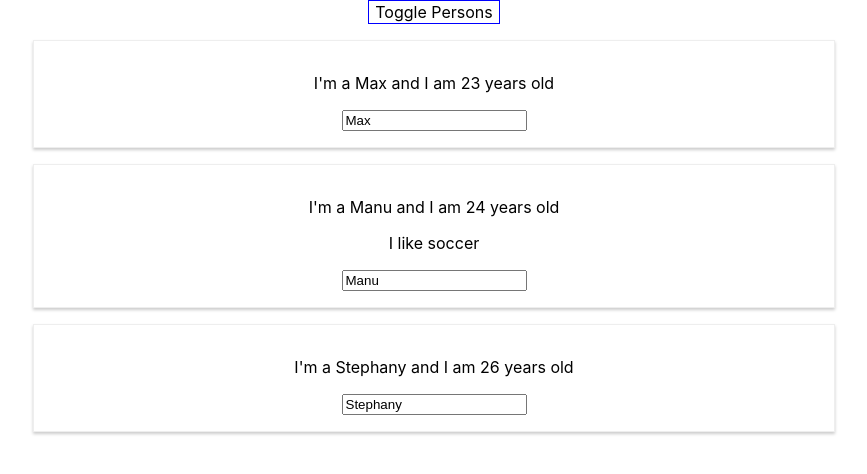
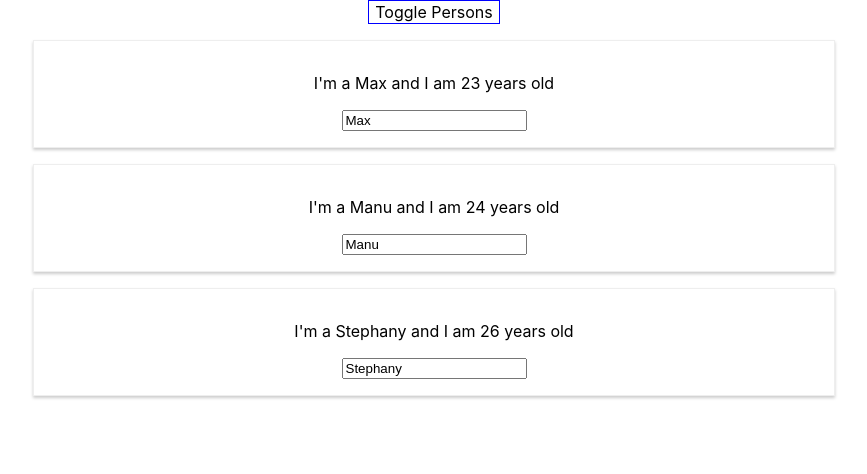
Before and after one commit to Antonio1027/react-spa, a React (Create React App) app: page / in a window 1280 px wide. Both pictures are taken after a click on the button "Toggle Persons". Shown: the top 474 px of the page, without its empty margins (206-1073 px from the left). Built offline with nearby package versions, Linux system fonts and the light colour scheme.

Commit message:
Feature: outputting lists

```diff
--- a/src/App.js
+++ b/src/App.js
@@ -57,20 +57,11 @@ class App extends Component {
     if ( this.state.showPersons ) {
       persons = (
         <div>
-            <Person
-              name={this.state.persons[0].name}
-              age={this.state.persons[0].age}
-            />
-            <Person
-              name={this.state.persons[1].name}
-              age={this.state.persons[1].age}
-              click={this.switchNameHandler.bind(this,'Max!')}
-              changed={this.nameChangeHandler}>I like soccer
-            </Person>
-            <Person
-              name={this.state.persons[2].name}
-              age={this.state.persons[2].age}
-            />
+            {this.state.persons.map(person => {
+              return <Person
+                name={person.name}
+                age={person.age}/>
+            })}
           </div>
       );
     }
```
